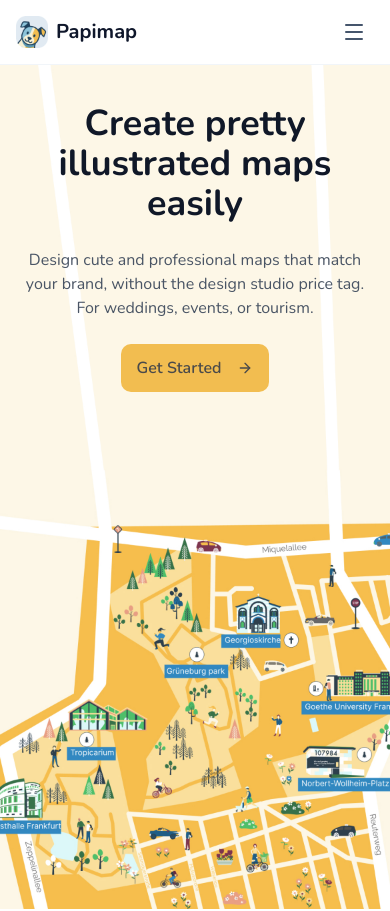
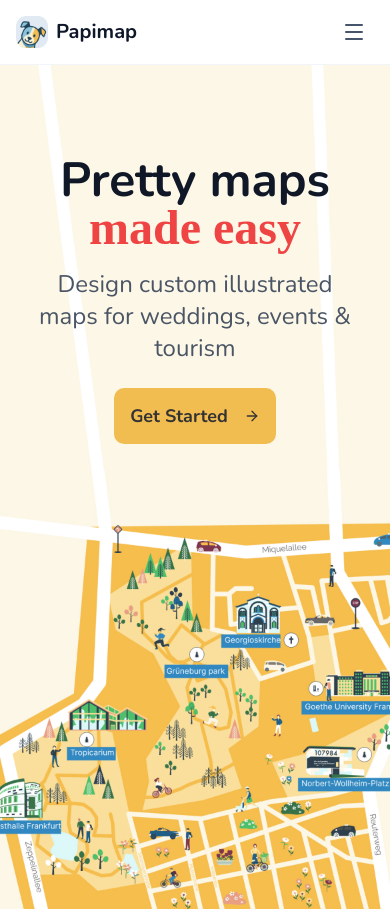
Before and after one commit to wentungwen/papimap-landing-page, a Next.js app: page / in a window 390 px wide. Shown: the top 911 px of the page. Built offline with nearby package versions, Linux system fonts and the light colour scheme.

Commit message:
feat: Update hero section layout and text; enhance button styles and adjust dialog dimensions for better responsiveness

```diff
--- a/app/globals.css
+++ b/app/globals.css
@@ -55,9 +55,9 @@
   --popover: rgb(255, 255, 255);
   --popover-foreground: rgb(51, 51, 51);
   --primary: rgb(242, 189, 80);
-  --primary-foreground: rgb(74, 74, 74);
+  --primary-foreground: rgb(51, 51, 51);
   --secondary: rgb(141, 196, 218);
-  --secondary-foreground: rgb(74, 74, 74);
+  --secondary-foreground: rgb(51, 51, 51);
   --muted: rgb(255, 251, 232);
   --muted-foreground: rgb(125, 96, 40);
   --accent: rgb(255, 237, 190);
--- a/app/page.tsx
+++ b/app/page.tsx
@@ -38,7 +38,7 @@ export default function Home() {
       {/* Hero Section */}
       <section
         id="hero"
-        className="relative min-h-screen flex items-start pt-[10%] overflow-hidden"
+        className="relative min-h-screen flex items-start pt-[15%] overflow-hidden"
       >
         {/* Background Map Image Placeholder */}
         <div
@@ -64,24 +64,23 @@ export default function Home() {
             initial={{ opacity: 0, y: 20 }}
             animate={{ opacity: 1, y: 0 }}
             transition={{ duration: 0.6 }}
-            className="max-w-2xl text-center md:text-left mx-auto md:mx-0"
+            className="max-w-lg text-center md:text-left mx-auto md:mx-0 mt-8 md:mt-0"
           >
             <h1
-              className="text-4xl sm:text-5xl lg:text-6xl font-bold mb-6 text-gray-900"
+              className="text-5xl sm:text-5xl lg:text-6xl font-bold mb-4 text-gray-900"
               style={{ fontFamily: "var(--font-nunito)" }}
             >
-              Create pretty illustrated maps easily
+              Pretty maps <br/> <span style={{ fontFamily: "'Satisfy', cursive", color: "var(--destructive)" }}>made easy</span>
             </h1>
-            <p className="text-base sm:text-lg md:text-xl text-gray-600 mb-6">
-              Design cute and professional maps that match your brand, without
-              the design studio price tag. For weddings, events, or tourism.{" "}
+            <p className="text-2xl sm:text-2xl md:text-xl text-gray-600 mb-6 max-w-xs md:max-w-none mx-auto md:mx-0">
+              Design custom illustrated maps for weddings, events & tourism
             </p>
 
             {/* CTA Button */}
             <div className="flex justify-center md:justify-start">
               <Button
                 size="lg"
-                className="h-12 px-8 text-base font-semibold"
+                className="h-14 px-10 text-lg font-bold"
                 style={{
                   backgroundColor: "var(--primary)",
                   color: "var(--primary-foreground)",
@@ -226,26 +225,51 @@ export default function Home() {
                     </div>
                   </motion.div>
                 </DialogTrigger>
-                <DialogContent className="w-full sm:max-w-[90vw] max-h-[90vh] overflow-hidden p-0">
+                <DialogContent className="w-full sm:max-w-[90vw] max-h-[95vh] overflow-y-auto p-0">
                   <motion.div
                     initial={{ opacity: 0, scale: 0.95 }}
                     animate={{ opacity: 1, scale: 1 }}
                     transition={{ duration: 0.2 }}
-                    className="flex flex-col md:flex-row h-full"
+                    className="flex flex-col md:flex-row w-full"
                   >
-                    {/* Left: Text Content */}
-                    <div className="flex flex-col justify-center space-y-6 p-8 md:p-12 md:w-1/3">
-                      <div>
+                    {/* Mobile Title Section */}
+                    <div className="md:hidden p-6 pb-4 border-b w-full">
+                      <DialogTitle
+                        className="text-2xl font-bold text-gray-900"
+                        style={{ fontFamily: "var(--font-nunito)" }}
+                      >
+                        {map.title}
+                      </DialogTitle>
+                    </div>
+
+                    {/* Image - second on mobile, last on desktop */}
+                    <div className="relative w-full md:w-2/3 bg-gray-50 order-2 md:order-last">
+                      <Image
+                        src={map.image}
+                        alt={map.title}
+                        width={800}
+                        height={1000}
+                        className="w-full h-auto object-contain p-2 md:p-4"
+                        sizes="(max-width: 768px) 100vw, 60vw"
+                      />
+                    </div>
+
+                    {/* Description and Button - third on mobile, first on desktop */}
+                    <div className="flex flex-col justify-start md:justify-center space-y-6 p-6 md:p-12 w-full md:w-1/3 order-3 md:order-first">
+                      {/* Desktop Title */}
+                      <div className="hidden md:block">
                         <DialogTitle
-                          className="text-3xl md:text-4xl font-bold mb-4 text-gray-900"
+                          className="text-4xl font-bold mb-4 text-gray-900"
                           style={{ fontFamily: "var(--font-nunito)" }}
                         >
                           {map.title}
                         </DialogTitle>
-                        <DialogDescription className="text-base md:text-lg text-gray-600 leading-relaxed">
-                          {map.description}
-                        </DialogDescription>
                       </div>
+
+                      <DialogDescription className="text-base md:text-lg text-gray-600 leading-relaxed">
+                        {map.description}
+                      </DialogDescription>
+
                       <Button
                         onClick={() => setIsFormOpen(true)}
                         className="w-full rounded-full font-semibold text-base py-6"
@@ -256,17 +280,6 @@ export default function Home() {
                       >
                         Join waitlist
                       </Button>
-                    </div>
-
-                    {/* Right: Full Image */}
-                    <div className="relative w-full md:w-2/3 h-[300px] md:h-auto min-h-[400px] md:min-h-[600px] bg-gray-50">
-                      <Image
-                        src={map.image}
-                        alt={map.title}
-                        fill
-                        className="object-contain p-4"
-                        sizes="(max-width: 768px) 100vw, 60vw"
-                      />
                     </div>
                   </motion.div>
                 </DialogContent>
@@ -279,7 +292,7 @@ export default function Home() {
       {/* Pricing Section */}
       <section
         id="pricing"
-        className="py-24 px-4 sm:px-6 lg:px-8 bg-gradient-to-b from-white to-[var(--primary)]/5"
+        className="py-24 px-4 sm:px-6 lg:px-8 bg-gray-100"
       >
         <div className="max-w-7xl mx-auto">
           <motion.div
@@ -293,7 +306,7 @@ export default function Home() {
               className="text-3xl sm:text-4xl lg:text-5xl font-bold mb-4 text-gray-900"
               style={{ fontFamily: "var(--font-nunito)" }}
             >
-              Choose Your Creative Fuel
+              Pricing
             </h2>
             <p className="text-lg sm:text-base md:text-xl text-gray-600 max-w-2xl mx-auto">
               Simple pricing. Full commercial freedom. No subscriptions.
@@ -347,15 +360,11 @@ export default function Home() {
                     </li>
                     <li className="flex items-start gap-3">
                       <Check className="h-5 w-5 text-secondary mt-0.5 flex-shrink-0" />
-                      <span className="text-gray-700">
-                        200+ Asset Library
-                      </span>
+                      <span className="text-gray-700">200+ Asset Library</span>
                     </li>
                     <li className="flex items-start gap-3">
                       <Check className="h-5 w-5 text-secondary mt-0.5 flex-shrink-0" />
-                      <span className="text-gray-700">
-                        Watermarked Exports
-                      </span>
+                      <span className="text-gray-700">Watermarked Exports</span>
                     </li>
                     <li className="flex items-start gap-3">
                       <Check className="h-5 w-5 text-secondary mt-0.5 flex-shrink-0" />
@@ -392,7 +401,8 @@ export default function Home() {
                 }}
               />
 
-              <Card className="relative h-full flex flex-col border-2 bg-white shadow-xl"
+              <Card
+                className="relative h-full flex flex-col border-2 bg-white shadow-xl"
                 style={{ borderColor: "var(--primary)" }}
               >
                 {/* Best Value Badge */}
@@ -415,20 +425,24 @@ export default function Home() {
                   </CardTitle>
                   <div className="text-sm text-gray-600 mb-4">The Maker</div>
                   <div className="flex items-baseline justify-center gap-1 mb-2">
-                    <span className="text-5xl font-bold text-gray-900">€10</span>
-                    <span className="text-lg text-gray-500">/1,000 credits</span>
+                    <span className="text-5xl font-bold text-gray-900">
+                      €10
+                    </span>
+                    <span className="text-lg text-gray-500">
+                      /1,000 credits
+                    </span>
                   </div>
                 </CardHeader>
                 <CardContent className="flex-grow">
                   <ul className="space-y-4">
                     <li className="flex items-start gap-3">
-                      <Check className="h-5 w-5 text-secondary mt-0.5 flex-shrink-0" />
-                      <span className="text-gray-700 font-medium flex items-center gap-1.5">
-                        1,000 Credits
+                      <Check className="h-5 w-5 text-primary mt-0.5 flex-shrink-0" />
+                      <span className="text-gray-700 font-medium flex items-center gap-1">
+                        1,000 Credits for landmark creation and map exports
                         <TooltipProvider delayDuration={0}>
                           <Tooltip>
                             <TooltipTrigger asChild>
-                              <Info className="h-4 w-4 text-gray-400 cursor-help" />
+                              <Info className="h-5 w-5 text-gray-400 cursor-help flex-shrink-0" />
                             </TooltipTrigger>
                             <TooltipContent className="bg-gray-900 text-white border-gray-800">
                               <div className="text-xs space-y-1">
@@ -452,11 +466,9 @@ export default function Home() {
                       </span>
                     </li>
                     <li className="flex items-start gap-3">
-                      <div className="w-5 h-5 flex items-center justify-center mt-0.5 flex-shrink-0">
-                        <span className="text-gray-400">~</span>
-                      </div>
+                      <Check className="h-5 w-5 text-primary mt-0.5 flex-shrink-0" />
                       <span className="text-gray-600 text-sm">
-                        ~2 Full Map Projects
+                        ~2 Full Map Projects with 15-20 landmarks each
                       </span>
                     </li>
                   </ul>
@@ -470,7 +482,7 @@ export default function Home() {
                       color: "#1a1a1a",
                     }}
                   >
-                    Get Best Value
+                    Get Early Access
                   </Button>
                 </CardFooter>
               </Card>
@@ -493,8 +505,12 @@ export default function Home() {
                   </CardTitle>
                   <div className="text-sm text-gray-600 mb-4">The Studio</div>
                   <div className="flex items-baseline justify-center gap-1 mb-2">
-                    <span className="text-5xl font-bold text-gray-900">€20</span>
-                    <span className="text-lg text-gray-500">/3,000 credits</span>
+                    <span className="text-5xl font-bold text-gray-900">
+                      €20
+                    </span>
+                    <span className="text-lg text-gray-500">
+                      /3,000 credits
+                    </span>
                   </div>
                 </CardHeader>
                 <CardContent className="flex-grow">
@@ -502,7 +518,7 @@ export default function Home() {
                     <li className="flex items-start gap-3">
                       <Check className="h-5 w-5 text-secondary mt-0.5 flex-shrink-0" />
                       <span className="text-gray-700 font-medium flex items-center gap-1.5">
-                        3,000 Credits
+                        3,000 Credits for landmark creation and map exports
                         <TooltipProvider delayDuration={0}>
                           <Tooltip>
                             <TooltipTrigger asChild>
@@ -530,9 +546,7 @@ export default function Home() {
                       </span>
                     </li>
                     <li className="flex items-start gap-3">
-                      <div className="w-5 h-5 flex items-center justify-center mt-0.5 flex-shrink-0">
-                        <span className="text-gray-400">~</span>
-                      </div>
+                      <Check className="h-5 w-5 text-secondary mt-0.5 flex-shrink-0" />
                       <span className="text-gray-600 text-sm">
                         ~7 Full Map Projects
                       </span>
@@ -561,9 +575,7 @@ export default function Home() {
             {/* Logo */}
             <div>
               <div className="flex items-center gap-2 mb-4">
-                <div
-                  className="w-10 h-10 rounded-full flex items-center justify-center"
-                >
+                <div className="w-10 h-10 rounded-full flex items-center justify-center">
                   <Image
                     src="/favicon/android-chrome-192x192.png"
                     alt="Papimap Logo"
@@ -594,7 +606,12 @@ export default function Home() {
                   className="text-gray-600 hover:text-[#FF4500] transition-colors"
                   aria-label="Reddit"
                 >
-                  <svg className="h-5 w-5" fill="currentColor" viewBox="0 0 24 24" xmlns="http://www.w3.org/2000/svg">
+                  <svg
+                    className="h-5 w-5"
+                    fill="currentColor"
+                    viewBox="0 0 24 24"
+                    xmlns="http://www.w3.org/2000/svg"
+                  >
                     <path d="M12 0A12 12 0 0 0 0 12a12 12 0 0 0 12 12 12 12 0 0 0 12-12A12 12 0 0 0 12 0zm5.01 4.744c.688 0 1.25.561 1.25 1.249a1.25 1.25 0 0 1-2.498.056l-2.597-.547-.8 3.747c1.824.07 3.48.632 4.674 1.488.308-.309.73-.491 1.207-.491.968 0 1.754.786 1.754 1.754 0 .716-.435 1.333-1.01 1.614a3.111 3.111 0 0 1 .042.52c0 2.694-3.13 4.87-7.004 4.87-3.874 0-7.004-2.176-7.004-4.87 0-.183.015-.366.043-.534A1.748 1.748 0 0 1 4.028 12c0-.968.786-1.754 1.754-1.754.463 0 .898.196 1.207.49 1.207-.883 2.878-1.43 4.744-1.487l.885-4.182a.342.342 0 0 1 .14-.197.35.35 0 0 1 .238-.042l2.906.617a1.214 1.214 0 0 1 1.108-.701zM9.25 12C8.561 12 8 12.562 8 13.25c0 .687.561 1.248 1.25 1.248.687 0 1.248-.561 1.248-1.249 0-.688-.561-1.249-1.249-1.249zm5.5 0c-.687 0-1.248.561-1.248 1.25 0 .687.561 1.248 1.249 1.248.688 0 1.249-.561 1.249-1.249 0-.687-.562-1.249-1.25-1.249zm-5.466 3.99a.327.327 0 0 0-.231.094.33.33 0 0 0 0 .463c.842.842 2.484.913 2.961.913.477 0 2.105-.056 2.961-.913a.361.361 0 0 0 .029-.463.33.33 0 0 0-.464 0c-.547.533-1.684.73-2.512.73-.828 0-1.979-.196-2.512-.73a.326.326 0 0 0-.232-.095z" />
                   </svg>
                 </a>
@@ -605,7 +622,12 @@ export default function Home() {
                   className="text-gray-600 hover:text-[#000000] transition-colors"
                   aria-label="X (Twitter)"
                 >
-                  <svg className="h-5 w-5" fill="currentColor" viewBox="0 0 24 24" xmlns="http://www.w3.org/2000/svg">
+                  <svg
+                    className="h-5 w-5"
+                    fill="currentColor"
+                    viewBox="0 0 24 24"
+                    xmlns="http://www.w3.org/2000/svg"
+                  >
                     <path d="M18.244 2.25h3.308l-7.227 8.26 8.502 11.24H16.17l-5.214-6.817L4.99 21.75H1.68l7.73-8.835L1.254 2.25H8.08l4.713 6.231zm-1.161 17.52h1.833L7.084 4.126H5.117z" />
                   </svg>
                 </a>
@@ -620,12 +642,12 @@ export default function Home() {
                 </a>
               </div>
               <p className="text-xs text-gray-500 mt-3">
-                Join the r/illustratedmap on Reddit for more pretty map!
+                Join the <a href="https://www.reddit.com/r/illustratedmap/" target="_blank" rel="noopener noreferrer" className="underline hover:text-[#FF4500] transition-colors">r/illustratedmap</a> on Reddit for more pretty maps!
               </p>
             </div>
           </div>
 
-          <div className="pt-8 border-t border-gray-200 text-center text-sm text-gray-600">
+          <div className="pt-4 border-t border-gray-200 text-center text-sm text-gray-600">
             <p>
               &copy; {new Date().getFullYear()} Papimap. All rights reserved.
             </p>
```
